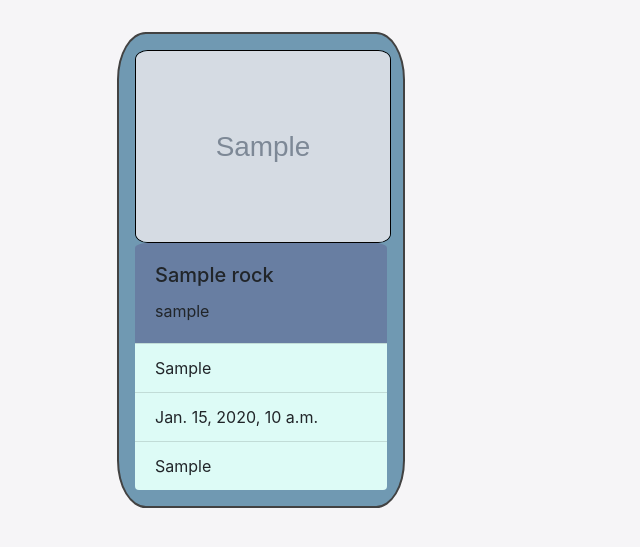
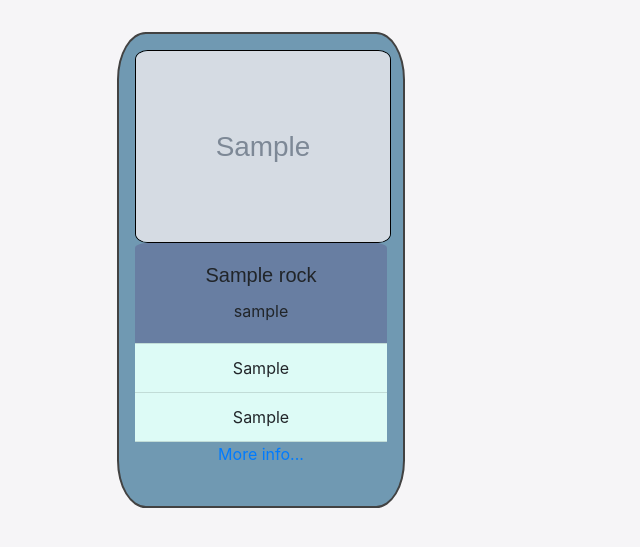
Before and after one commit to HollyT85/Django-Rocks-Fossils, a Django app: page /rocks/ in a window 1280 px wide. Shown: the part 56-603 px from the top of the page, without its empty margins (0-640 px from the left). Run offline with Django 4.2, Linux system fonts and the light colour scheme; tables that the repository leaves empty hold one stand-in row (values such as "Sample post"); grey boxes marked "Sample" are stand-in pictures; some web fonts are replaced.

Commit message:
added rock info page

```diff
--- a/rocks/templates/rocks/rocks.html
+++ b/rocks/templates/rocks/rocks.html
@@ -6,7 +6,7 @@
 <!-- <div class="hero-image">
     <img src="{% static 'media/ammonite.png' %}" alt="ammonite" class="hero-image">
 </div> -->
-<div class="container">
+<div class="container flex">
     {% for rock in rocks %}
     <div class="card card-edit">
         <img class="card-img-top" src="{{ rock.image.url }}" alt="{{ rock.title }}">
@@ -18,9 +18,12 @@
         </div>
         <ul class="list-group list-group-flush ">
             <li class="list-group-item card-info">{{ rock.location }}</li>
-            <li class="list-group-item card-info">{{ rock.date_found }}</li>
             <li class="list-group-item card-info">{{ rock.extra_info }}</li>
         </ul>
+        <a href="{% url 'rock_info' rock.id %}">
+            More info...
+        </a>
+        <p class="text-right pt-2"></p>
     </div>
     {% endfor %}
 </div>
--- a/rocks/urls.py
+++ b/rocks/urls.py
@@ -3,5 +3,6 @@ from . import views
 
 urlpatterns = [
     path('', views.all_rocks, name="rocks"),
+    path('int:<rock_id>', views.rock_info, name='rock_info')
     # path('add/', views.add_rock, name='add_rock'),
 ]
--- a/rocks/views.py
+++ b/rocks/views.py
@@ -1,4 +1,4 @@
-from django.shortcuts import render, redirect, reverse
+from django.shortcuts import render, redirect, reverse, get_object_or_404
 from django.contrib.auth.decorators import login_required
 
 from .models import Rock
@@ -13,6 +13,19 @@ def all_rocks(request):
 
     return render(request, 'rocks/rocks.html', context)
 
+
+def rock_info(request, rock_id):
+    # Get individual rock info
+    rock = get_object_or_404(Rock, pk=rock_id)
+
+    context = {
+        'rock': rock,
+    }
+
+    return render(request, 'rocks/rock-info.html', context)
+
+
+
 # @login_required
 # def add_rock(request):
 #     if not request.user.is_superuser:
--- a/static/css/base.css
+++ b/static/css/base.css
@@ -86,15 +86,21 @@ h2 {
 
 /* Cards for displaying rocks and fossils*/
 
-/* .card {
-    position: absolute;
-} */
+.flex {
+    display: flex;
+    flex-direction: row;
+    justify-content: flex-start;
+    text-align: center;
+}
+
+.card-title{
+    font-family: 'Bone', sans-serif;
+}
 
 .card-edit {
     width: 18rem;
     margin: 2rem;
     padding: 1rem;
-    display: inline-block;
     border: 2px #424242 solid;
     border-radius: 10%;
     background-color: #7099B2;
```
Also changed, not shown: rocks/templates/rocks/rock-info.html (added, +10 -0 lines).
